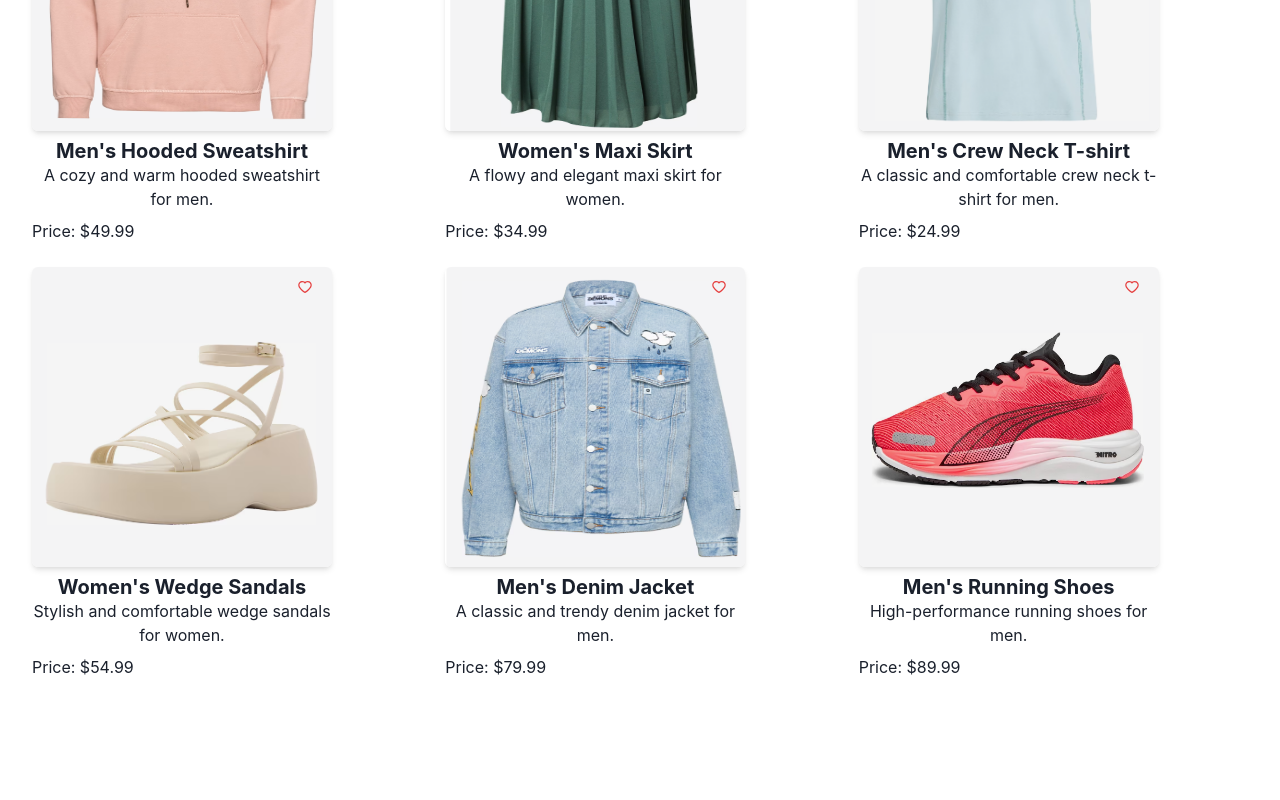
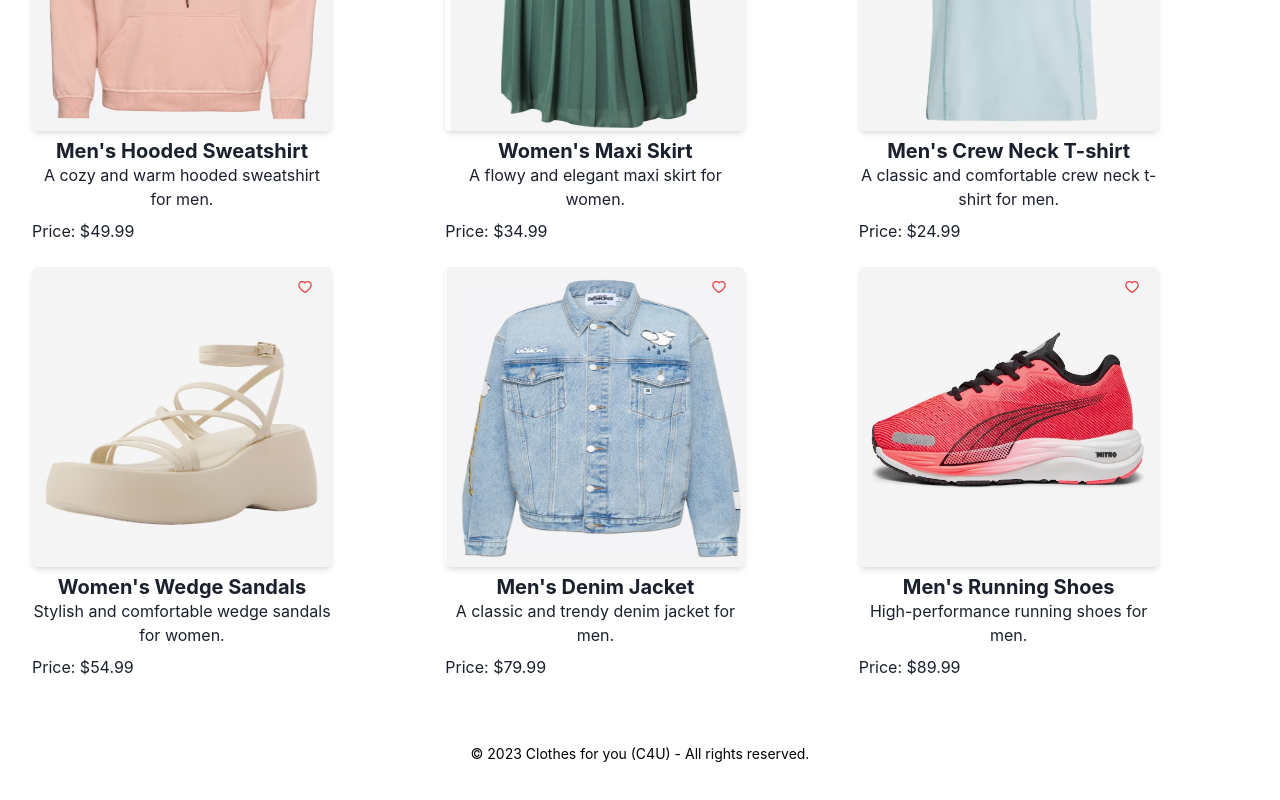
Before and after one commit to valgeorg97/c-4-u-product-listing-, a React (Vite) app in the folder clothes-for-you/: page / in a window 1280 px wide. Shown: the part 1776-2576 px from the top of the page. Before the commit the page ends 2487 px from the top, so only its background shows below. Built offline with nearby package versions, Linux system fonts and the light colour scheme.

Commit message:
Add: Footer

```diff
--- a/clothes-for-you/src/App.tsx
+++ b/clothes-for-you/src/App.tsx
@@ -3,6 +3,7 @@ import { ChakraProvider } from '@chakra-ui/react';
 import Navigation from '../src/layout/Navigation/Navigation';
 import ProductList from './components/ProductsList/ProductsList';
 import  { useState } from 'react';
+import Footer from './components/Footer/Footer';
 
 
 function App() {
@@ -19,6 +20,7 @@ function App() {
       selectedCategory={selectedCategory}
       selectedSubCategory={selectedSubCategory}
       />
+      <Footer />
     </ChakraProvider>
   );
 }
--- a/clothes-for-you/src/components/Filter/Filter.tsx
+++ b/clothes-for-you/src/components/Filter/Filter.tsx
@@ -26,7 +26,7 @@ const Filter: React.FC<FilterProps> = ({
     { value: 200, label: 'Above 200$' },
   ];
 
-  const availableColors = ['Blue', 'Red', 'Green', 'Black', 'White', 'Beige', 'Yellow'];
+  const availableColors = ['Blue', 'Red', 'Green', 'Black', 'White', 'Beige', 'Yellow', 'Pink', 'Gray'];
 
   const handleColorFilterChange = (event: React.ChangeEvent<HTMLSelectElement>) => {
     const { value } = event.target;
@@ -86,7 +86,7 @@ const Filter: React.FC<FilterProps> = ({
               </option>
               <option value="None">None</option>
               {priceTicks.map((tick) => (
-                <option key={tick.value} value={tick.label} disabled={tick.value === 0}>
+                <option key={tick.value} value={tick.label} >
                   {tick.label}
                 </option>
               ))}
--- a/clothes-for-you/src/components/Footer/Footer.tsx
+++ b/clothes-for-you/src/components/Footer/Footer.tsx
@@ -0,0 +1,14 @@
+import React from 'react';
+import { Box, Text } from '@chakra-ui/react';
+
+const Footer: React.FC = () => {
+  return (
+    <Box bg="white" color="black" py={6} textAlign="center" mt={10}>
+      <Text fontSize="sm">
+        &copy; {new Date().getFullYear()} Clothes for you (C4U) - All rights reserved.
+      </Text>
+    </Box>
+  );
+};
+
+export default Footer;
--- a/clothes-for-you/src/data/products.json
+++ b/clothes-for-you/src/data/products.json
@@ -74,7 +74,7 @@
     "imageUrl2": "../../public/images/12.png",
     "ratings": 4.7,
     "category": "Women",
-    "color": "Light Blue",
+    "color": "Blue",
     "type": "Clothes"
   },
   {
@@ -152,7 +152,7 @@
     "imageUrl2": "../../public/images/24.png",
     "ratings": 4.8,
     "category": "Men",
-    "color": "Navy Blue",
+    "color": "Blue",
     "type": "Clothes"
   },
   {
```
